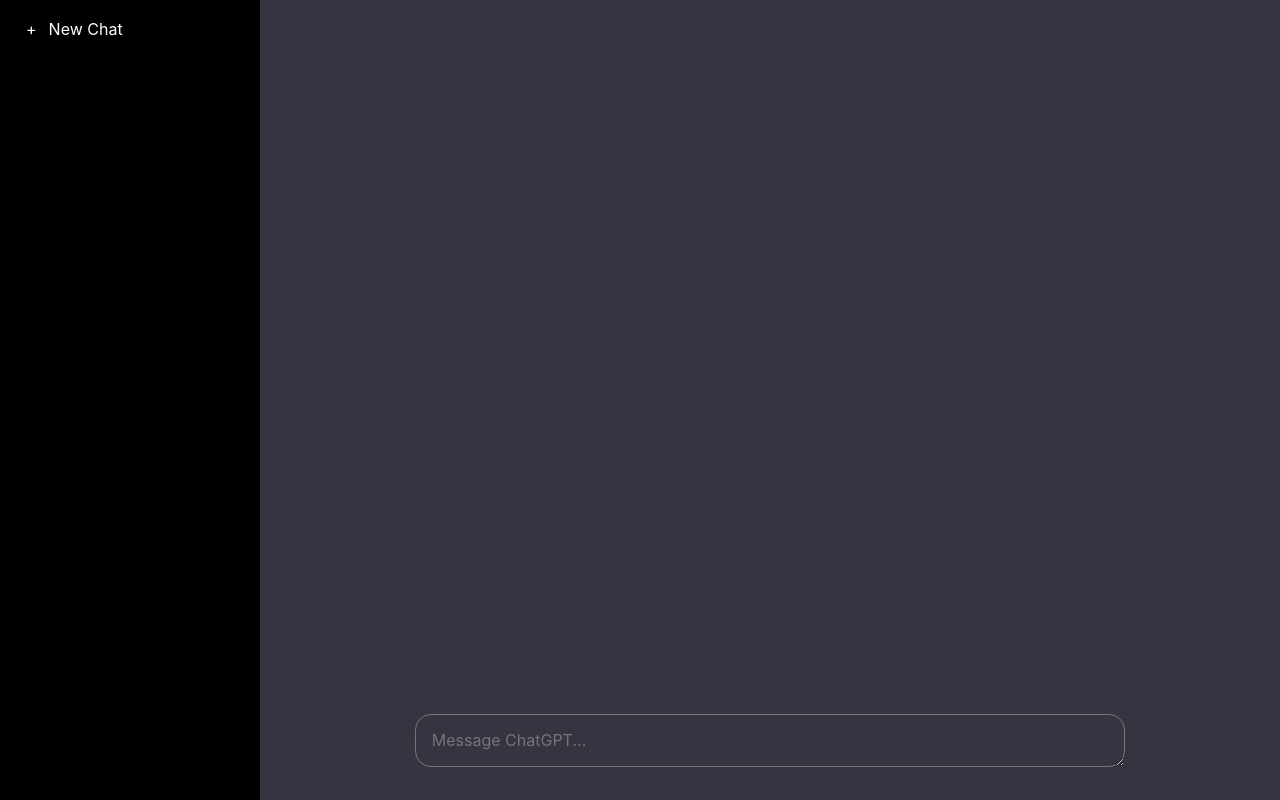
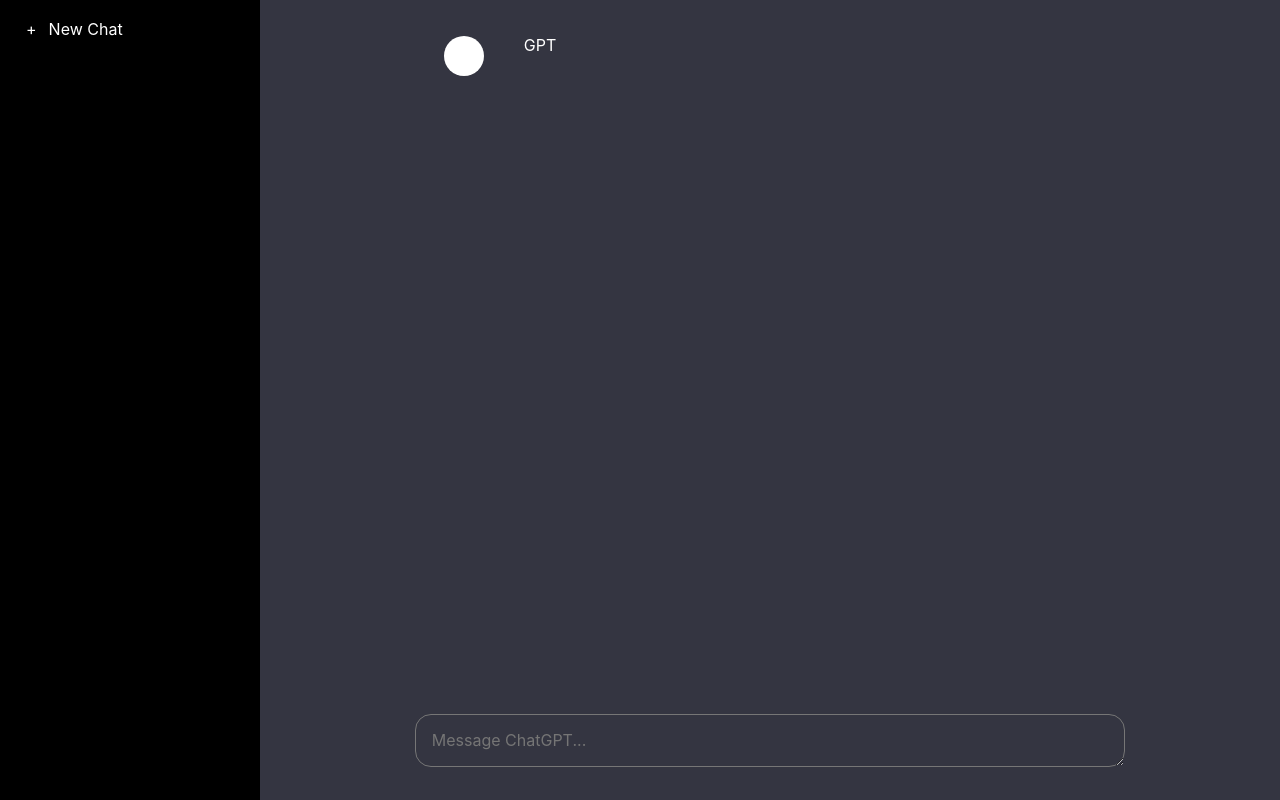
Before and after one commit to mirankavinda/ChatGPT-Clone, a React (Create React App) app: page / in a window 1280 px wide. Built offline with nearby package versions, Linux system fonts and the light colour scheme.

Commit message:
Add chat log and message components

```diff
--- a/src/App.css
+++ b/src/App.css
@@ -84,6 +84,39 @@
   color: #61dafb;
 }
 
+.chat-log {
+  padding: 24px;
+  text-align: left;
+}
+
+.chat-message {
+
+}
+
+.chat-message-center {
+  display: flex;
+  max-width: 480px;
+  margin-left: 15%;
+  /* margin-left: auto; */
+  /* margin-right: auto; */
+
+  padding: 12px;
+  padding-left: 14px;
+  padding-right: 14px;
+}
+
+.avatar {
+  background: white;
+  border-radius: 50%;
+  width: 40px;
+  height: 40px;
+}
+
+.message{
+  padding-left: 40px;
+  padding-right: 40px;
+}
+
 @keyframes App-logo-spin {
   from {
     transform: rotate(0deg);
--- a/src/App.js
+++ b/src/App.js
@@ -12,6 +12,18 @@ function App() {
         </div>
       </aside>
       <section className="chatbox">
+        <div className="chat-log">
+          <div className="chat-message">
+            <div className="chat-message-center">
+              <div className="avatar">
+              </div>
+              <div className="message">
+                GPT
+              </div>
+            </div>
+          </div>
+        </div>
+
         <div className="chat-input-holder">
           <textarea rows="1"
             className="chat-input-textare" placeholder="Message ChatGPT..."></textarea>
```
